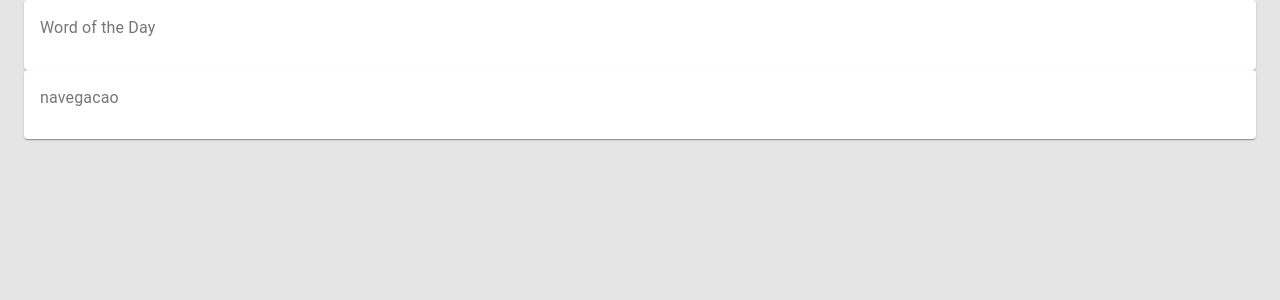
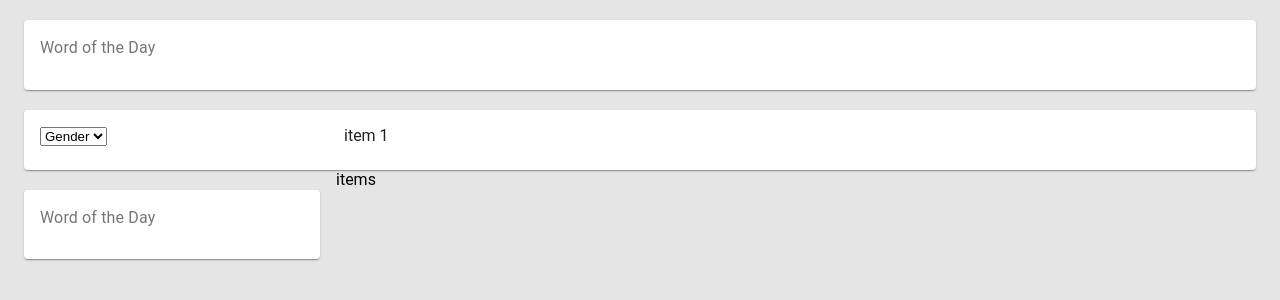
Before and after one commit to jorgehard/react-shop, a React (Create React App) app: page / in a window 1280 px wide. Shown: the top 300 px of the page. Built offline with nearby package versions, Linux system fonts and the light colour scheme.

Commit message:
Product grid system

```diff
--- a/src/pages/ProductsGallery/index.js
+++ b/src/pages/ProductsGallery/index.js
@@ -1,29 +1,57 @@
 import {
   Card,
+  Grid,
   CardContent,
   CardActions,
   Button,
   Container,
   Typography,
 } from "@material-ui/core";
+import "./style.css";
 
 function ProductsGallery() {
   return (
     <Container fixed>
-      <Card>
+      <Card className="card-layout">
         <CardContent>
           <Typography color="textSecondary" gutterBottom>
             Word of the Day
           </Typography>
         </CardContent>
       </Card>
-      <Card>
+      <Card className="card-layout">
         <CardContent>
-          <Typography color="textSecondary" gutterBottom>
-            navegacao
-          </Typography>
+          <Grid container spacing={2}>
+            <Grid item xs={3}>
+              <form action="">
+                <select>
+                  <option value="">Gender</option>
+                  <option value="">Text</option>
+                  <option value="">Text</option>
+                  <option value="">Text</option>
+                </select>
+              </form>
+            </Grid>
+            <Grid item xs={3}>
+              item 1
+            </Grid>
+          </Grid>
         </CardContent>
       </Card>
+      <Grid container spacing={2}>
+        <Grid item xs={3}>
+          <Card className="card-layout">
+            <CardContent>
+              <Typography color="textSecondary" gutterBottom>
+                Word of the Day
+              </Typography>
+            </CardContent>
+          </Card>
+        </Grid>
+        <Grid item xs={9}>
+          items
+        </Grid>
+      </Grid>
     </Container>
   );
 }
--- a/src/pages/ProductsGallery/style.css
+++ b/src/pages/ProductsGallery/style.css
@@ -1 +1,3 @@
-.container
+.card-layout {
+  margin-top: 20px;
+}
```
